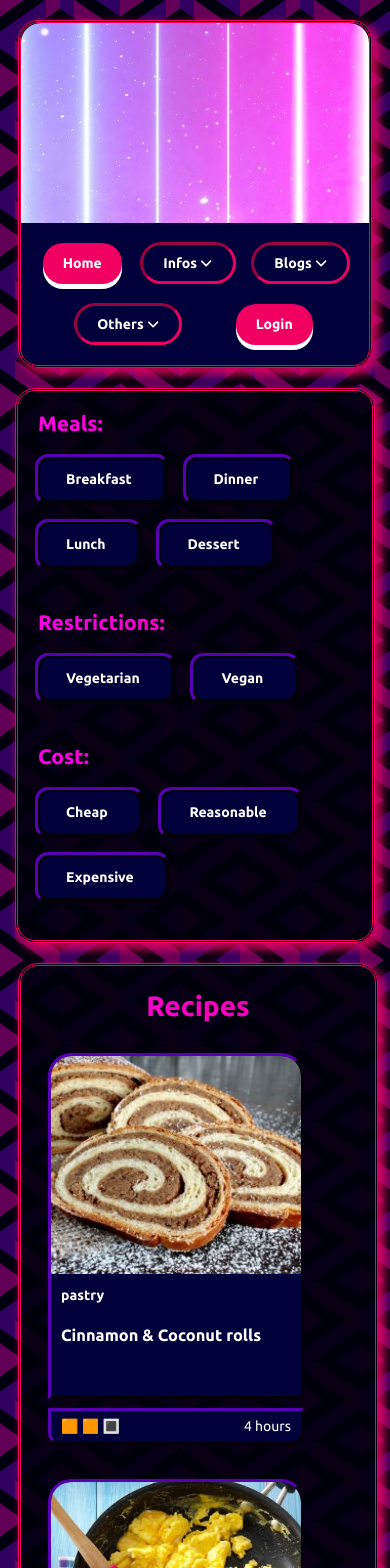
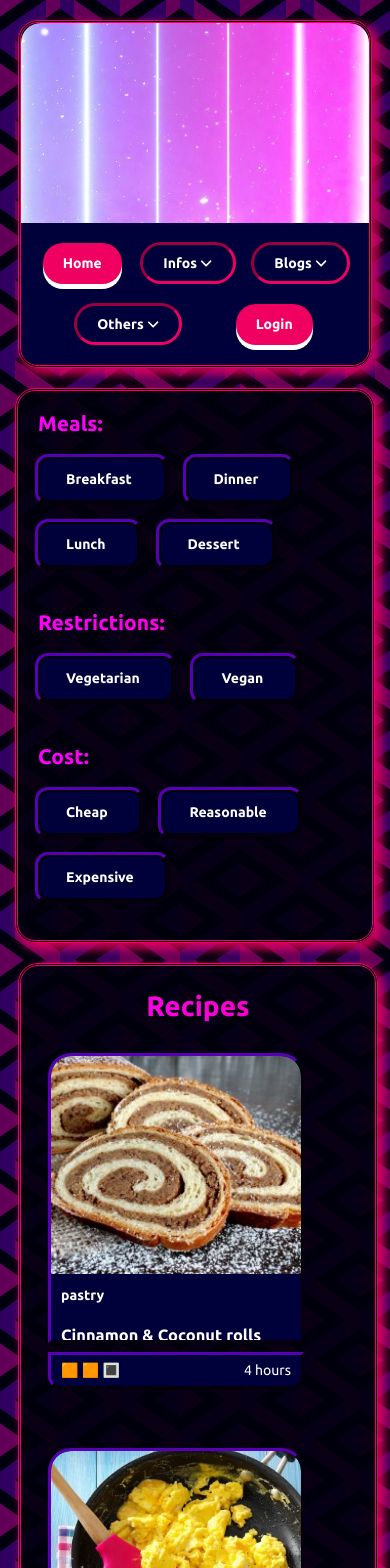
Before and after one commit to PrivateN00b/privatenoob.top, a React (Vite) app: page /Recipes in a window 390 px wide. Shown: the top 1568 px of the page. Built offline with nearby package versions, Linux system fonts and the light colour scheme.

Commit message:
fix: Recipe components had weird sizes in mobile and full desktop layouts

```diff
--- a/src/pages/blogs/Recipes/Recipe.tsx
+++ b/src/pages/blogs/Recipes/Recipe.tsx
@@ -4,7 +4,7 @@ import styled from "styled-components";
 const Card = styled(NavLink)`
   width: 100%;
   height: auto;
-  max-width: 320px;
+  max-width: 240px;
   text-decoration: none;
   margin: 10px;
 
@@ -24,7 +24,11 @@ const CardTop = styled(BaseCard)`
   width: inherit;
   border-radius: 20px 20px 0 0;
   margin-bottom: 15px;
-  height: 340px;
+  height: 85%;
+
+  @media (max-width: 1100px) {
+    height: 80%;
+  }
 `;
 
 const CardBottom = styled(BaseCard)`
```
